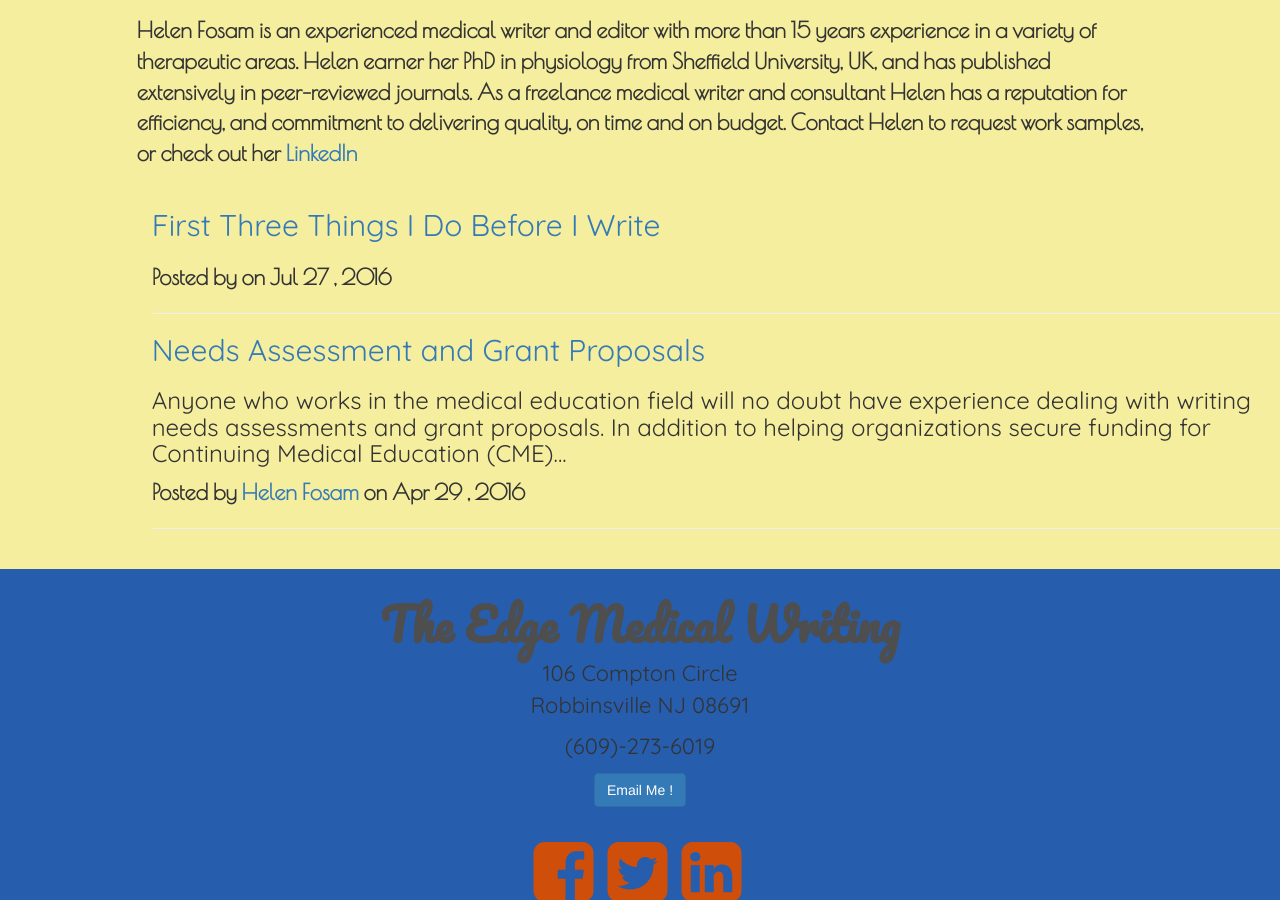
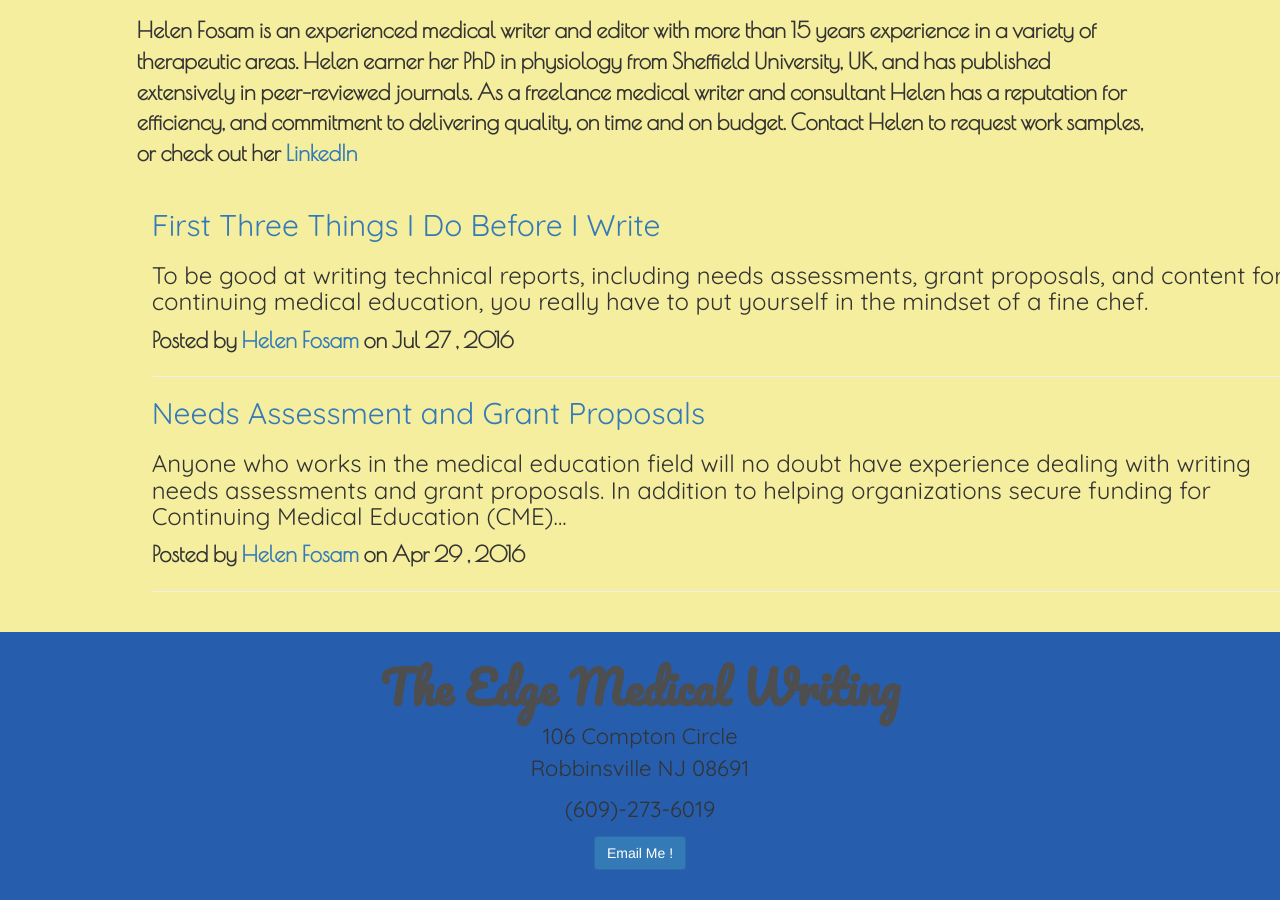
Before and after one commit to saltoriousSIG/theedge, a Jekyll site: the page built from blog.html, in a window 1280 px wide and 900 px high, scrolled down 559 px. Built offline with Jekyll 4.4.1, drawn with Linux system fonts in a browser that asks for light colours.

Commit message:
Update 2016-07-27-First-Three-Things-I-Do-Before-I-Write.md

```diff
--- a/_posts/2016-07-27-First-Three-Things-I-Do-Before-I-Write.md
+++ b/_posts/2016-07-27-First-Three-Things-I-Do-Before-I-Write.md
@@ -1,6 +1,10 @@
 ---
 layout: blog
 title: First Three Things I Do Before I Write
+meta: To be good at writing technical reports, including needs assessments, grant proposals, and content for continuing medical education, you really have to put yourself in the mindset of a fine chef.
+author: Helen Fosam
+date: July 27, 2016
+
 ---
 **To be good at writing technical reports, including needs assessments, grant proposals, and content for continuing medical education, you really have to put yourself in the mindset of a fine chef.** A chef doesn’t throw ingredients into a dish without a plan ‑ at least not the kind of chef you would want preparing your meal. What separates the talented from the amateur is an ability to curate the finest ingredients and know how to use those ingredients to produce tastes and flavors that dance across the palette. As an experienced writer, I produce high quality content for medical education based on well-crafted needs assessments through my service at The Edge Medical Writing.
 
```
